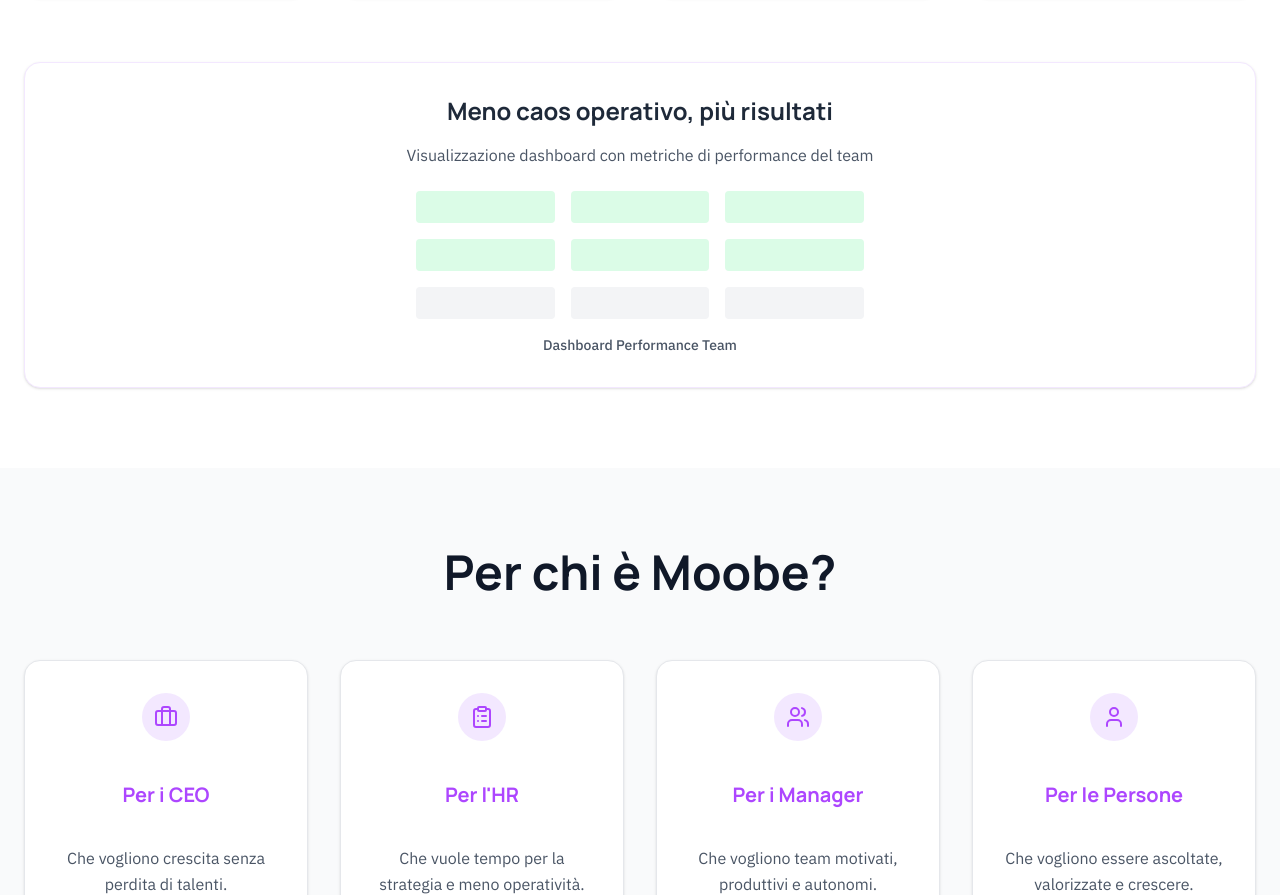
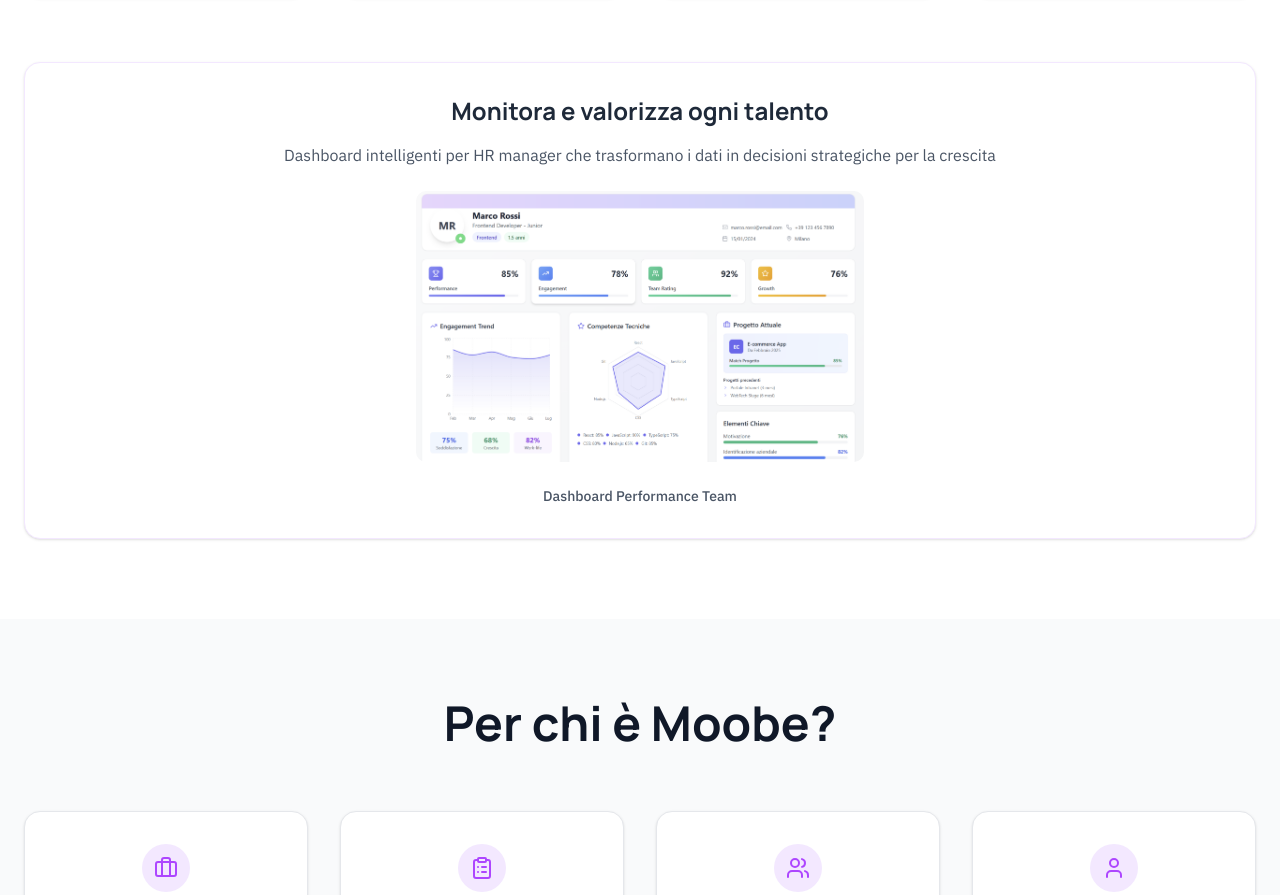
Before and after one commit to ElisaGiurelli/landing_page_mobee, a Next.js app in the folder mobee-landing/: page / in a window 1280 px wide. Shown: the part 3937-4832 px from the top of the page. Built offline with nearby package versions, Linux system fonts and the light colour scheme.

Commit message:
dding pic

```diff
--- a/mobee-landing/src/components/landing-page.tsx
+++ b/mobee-landing/src/components/landing-page.tsx
@@ -215,20 +215,18 @@
           >
             <div className="bg-white rounded-2xl p-8 border border-purple-100 shadow-sm">
               <h3 className="font-heading text-2xl font-bold text-gray-800 mb-4">
-                Meno caos operativo, più risultati
+                Monitora e valorizza ogni talento
               </h3>
               <p className="font-body text-gray-600 mb-6">
-                Visualizzazione dashboard con metriche di performance del team
+                Dashboard intelligenti per HR manager che trasformano i dati in
+                decisioni strategiche per la crescita
               </p>
-              <div className="grid grid-cols-3 gap-4 max-w-md mx-auto">
-                {[...Array(9)].map((_, i) => (
-                  <div
-                    key={i}
-                    className={`h-8 rounded ${
-                      i < 6 ? "bg-green-100" : "bg-gray-100"
-                    }`}
-                  />
-                ))}
+              <div className="gap-4 max-w-md mx-auto">
+                <img
+                  src="/screenshot-dashboard.2.png"
+                  alt="Dashboard AI Analytics"
+                  className="w-full rounded-lg mb-6 scale-110 sm:scale-100 transition-transform duration-300"
+                />
               </div>
               <p className="font-body text-sm text-gray-600 mt-4 font-medium">
                 Dashboard Performance Team
```
Also changed, not shown: mobee-landing/public/screenshot-dashboard-user.png (added), mobee-landing/public/screenshot-dashboard.2.png (added).
